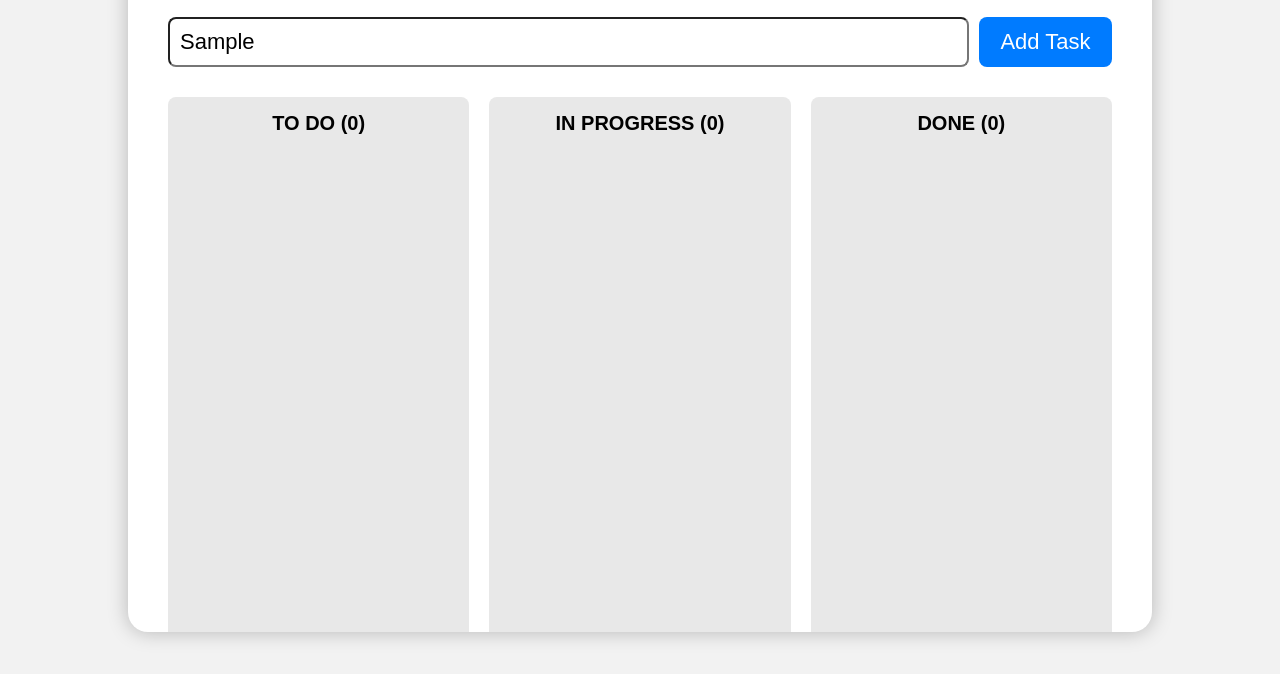
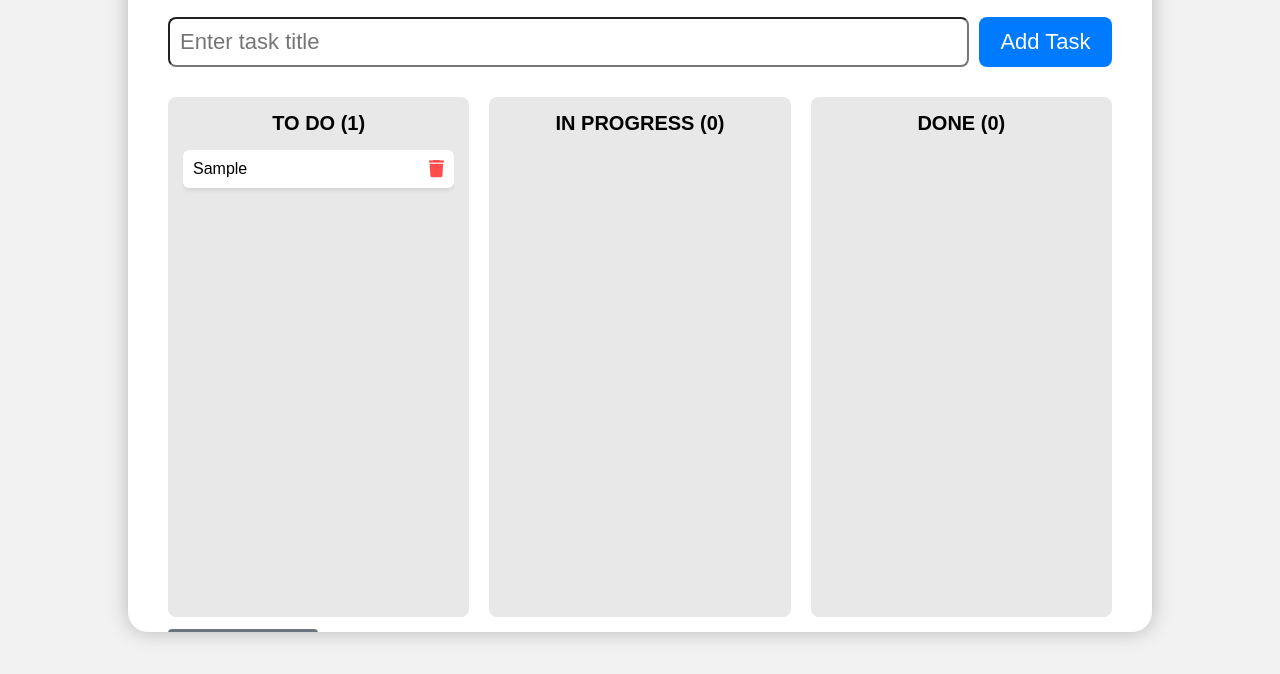
Before and after one commit to lilushhh/kanbanBoardProject, a plain HTML site: page project.html in a window 1280 px wide. Both pictures are taken after typing "Sample" into the empty fields and a click on the button "Add Task". Shown: the part 138-812 px from the top of the page. Drawn offline with Linux system fonts and the light colour scheme.

Commit message:
added deleteTask method and updateTaskCount

```diff
--- a/project.html
+++ b/project.html
@@ -6,6 +6,7 @@
     <meta name="viewport" content="width=device-width, initial-scale=1.0">
     <title>Kanban Board</title>
     <link rel="stylesheet" href="style.css">
+    <link rel="stylesheet" href="https://cdnjs.cloudflare.com/ajax/libs/font-awesome/6.5.0/css/all.min.css">
 </head>
 
 <body>
@@ -17,15 +18,15 @@
         </div>
         <div class="kanban-board">
             <div class="column" id="todo">
-                <h2>TO DO (0)</h2>
+                <h2 id="todoTitle">TO DO (0)</h2>
                 <div class="tasks"></div>
             </div>
             <div class="column" id="inProgress">
-                <h2>IN PROGRESS (0)</h2>
+                <h2 id="inProgressTitle">IN PROGRESS (0)</h2>
                 <div class="tasks"></div>
             </div>
             <div class="column" id="done">
-                <h2>DONE (0)</h2>
+                <h2 id="doneTitle">DONE (0)</h2>
                 <div class="tasks"></div>
             </div>
         </div>
--- a/project.js
+++ b/project.js
@@ -6,7 +6,77 @@ document.addEventListener("DOMContentLoaded", () => {
     } else {
         document.getElementById("boardTitle").textContent = "Untitled Project - Kanban Board";
     }
+
+    const projectKey = "tasks_" + projectName;
+    const tasks = JSON.parse(localStorage.getItem(projectKey)) || [];
+
+    tasks.forEach(task => renderTask(task.text, task.status));
+
+    updateTaskCounts();
 });
+
+
+function addTask() {
+    const input = document.getElementById("taskInput");
+    const taskText = input.value.trim();
+    if (!taskText) return;
+
+    const projectName = localStorage.getItem("currentProject");
+    const projectKey = "tasks_" + projectName;
+
+    let raw = localStorage.getItem(projectKey);
+    let tasks = raw ? JSON.parse(raw) : [];
+
+    tasks.push({ text: taskText, status: "todo" });
+    localStorage.setItem(projectKey, JSON.stringify(tasks));
+
+    renderTask(taskText, "todo");
+
+    input.value = "";
+}
+
+function renderTask(text, status) {
+    const task = document.createElement("div");
+    task.classList.add("task");
+    task.setAttribute("draggable", "true");
+
+    task.innerHTML = `
+        <span>${text}</span>
+        <i class = "fas fa-trash delete-icon" onclick="deleteTask(this)"></i>
+    `;
+
+    const column = document.querySelector(`#${status} .tasks`);
+    column.appendChild(task);
+
+    updateTaskCounts();
+}
+
+function updateTaskCounts() {
+    const todoCount = document.querySelectorAll("#todo .task").length;
+    const inProgressCount = document.querySelectorAll("#inProgress .task").length;
+    const doneCount = document.querySelectorAll("#done .task").length;
+
+    document.getElementById("todoTitle").textContent = `TO DO (${todoCount})`;
+    document.getElementById("inProgressTitle").textContent = `IN PROGRESS (${inProgressCount})`;
+    document.getElementById("doneTitle").textContent = `DONE (${doneCount})`;
+}
+
+function deleteTask(icon) {
+    const task = icon.parentElement;
+    const taskText = task.querySelector("span").textContent;
+
+    task.remove();
+
+    const projectName = localStorage.getItem("currentProject");
+    const projectKey = "tasks_" + projectName;
+
+    let tasks = JSON.parse(localStorage.getItem(projectKey) || []);
+    tasks = tasks.filter(task => task.text !== taskText);
+
+    localStorage.setItem(projectKey, JSON.stringify(tasks));
+
+    updateTaskCounts();
+}
 
 function goBack() {
     window.location.href = "index.html";
--- a/style.css
+++ b/style.css
@@ -89,9 +89,10 @@ button:hover {
     background-color: #e8e8e8;
     padding: 15px;
     border-radius: 8px;
-    min-height: 70vh;
+    min-height: 65vh;
     display: flex;
     flex-direction: column;
+    overflow-y: auto;
 }
 
 .column h2 {
@@ -115,7 +116,30 @@ button:hover {
     font-size: 14px;
     border-radius: 4px;
     cursor: pointer;
-    margin-top: 20px;
+    margin-top: 12px;
     align-self: flex-start;
     display: block;
 }
+
+.delete-icon {
+    font-size: 18px;
+    color: #ff4d4d;
+    cursor: pointer;
+    transition: transform 0.2s ease, color 0.2s ease;
+}
+
+.delete-icon:hover {
+    transform: scale(1.2);
+    color: #cc0000;
+}
+
+.task {
+    background-color: white;
+    padding: 10px;
+    margin-bottom: 10px;
+    border-radius: 6px;
+    display: flex;
+    justify-content: space-between;
+    align-items: center;
+    box-shadow: 0 2px 4px rgba(0, 0, 0, 0.1);
+}
```
